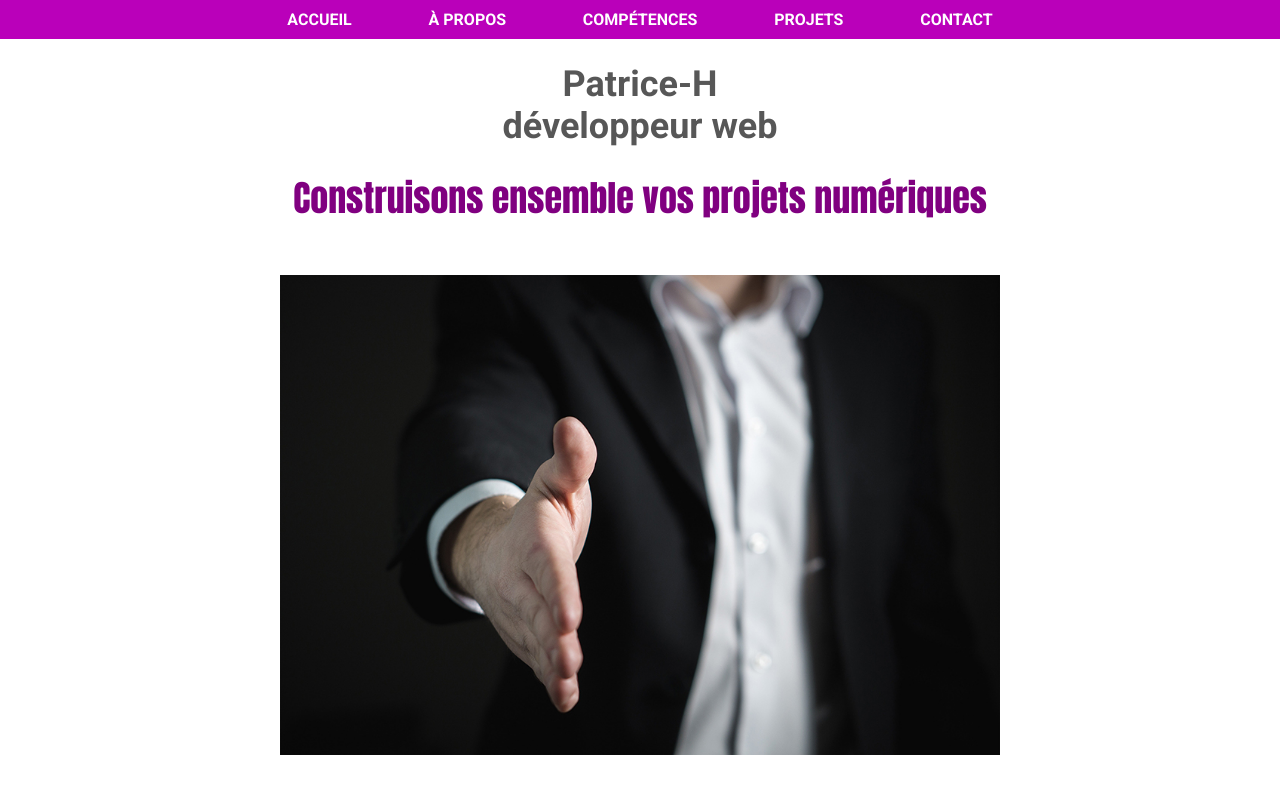
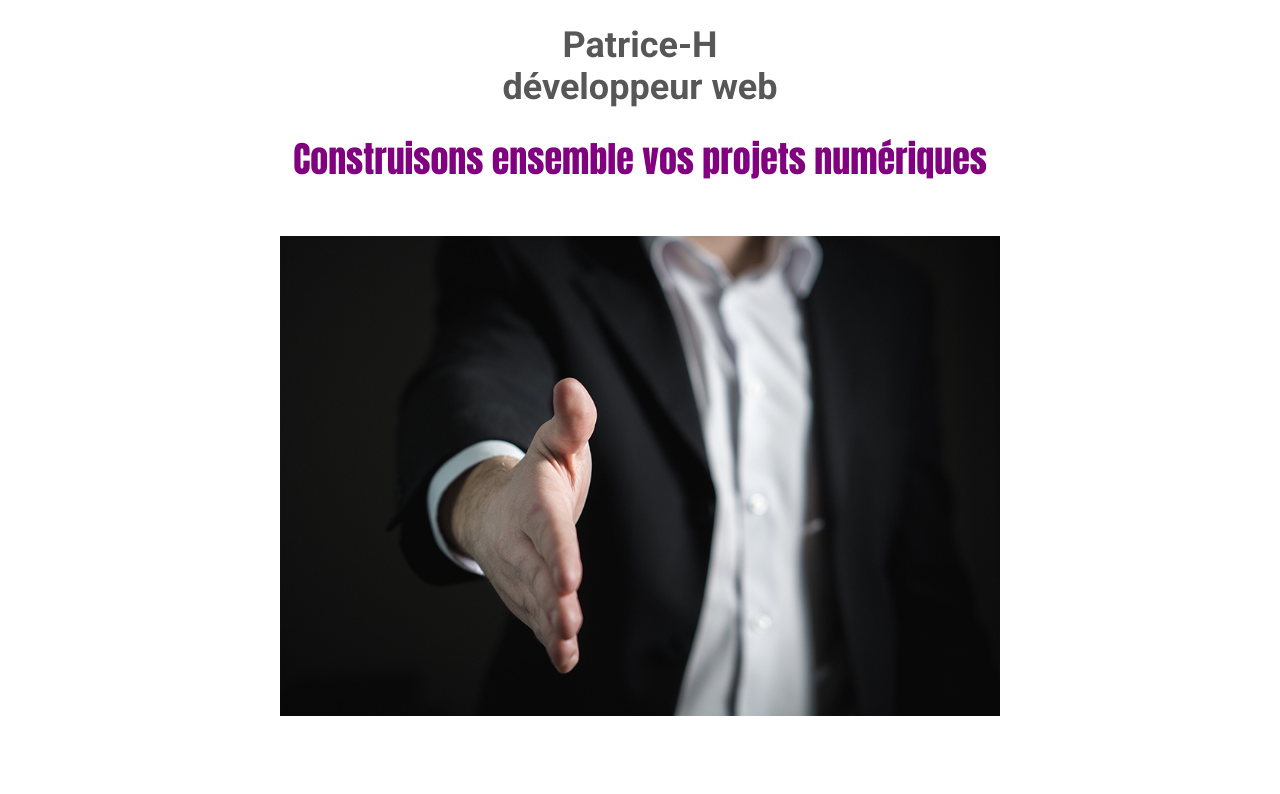
Before and after one commit to Patrice-H/portfolio-v2, an Angular app: page / in a window 1280 px wide. Shown: the top 794 px of the page. Built offline with nearby package versions, Linux system fonts and the light colour scheme.

Commit message:
Remove navbar

```diff
--- a/src/app/pages/home-page/home-page.component.html
+++ b/src/app/pages/home-page/home-page.component.html
@@ -1,4 +1,3 @@
-<app-navbar></app-navbar>
 <div id="home-container">
   <div>
     <h1>Patrice-H <br />développeur web</h1>
```
